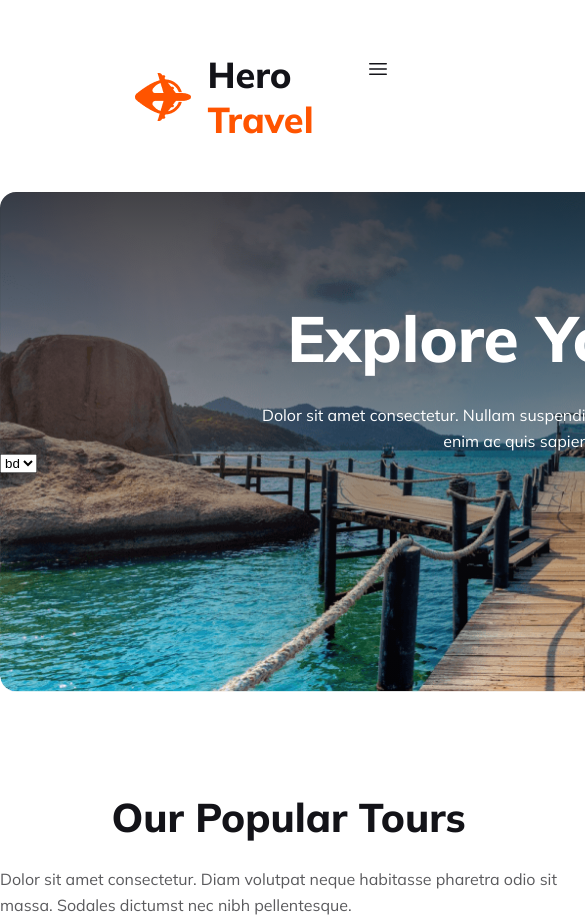
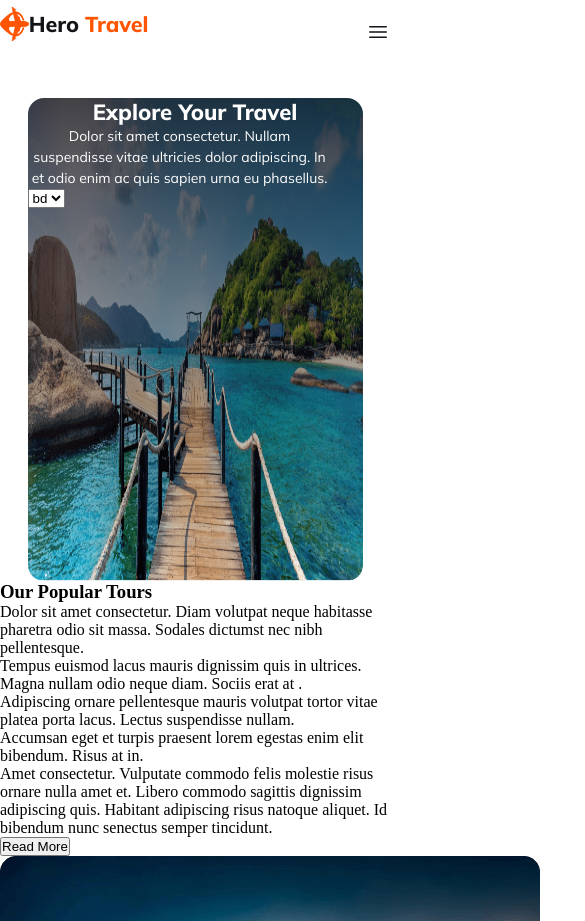
Before and after one commit to RifatRahman378/Travel, a plain HTML site: page index.html in a window 390 px wide. Shown: the top 921 px of the page, 585 px wide, since content can reach past the window. Drawn offline with Linux system fonts and the light colour scheme.

Commit message:
responsive test

```diff
--- a/index.html
+++ b/index.html
@@ -32,6 +32,9 @@
                         <li>Blog</li>
                         <li>Contact</li>
                     </ul>
+
+                </div>
+                <div class="menu">
                     <img src="./Images/Frame.svg" alt="">
                 </div>
             </div>
--- a/style.css
+++ b/style.css
@@ -2,20 +2,118 @@
     margin: 0;
     padding: 0;
 }
+
+
+
+
+
+
+
+
+
+/* section one style  */
+.section-one {
+    border-radius: 16px;
+    background-image: linear-gradient(180deg, rgba(19, 19, 24, 0.80) 0%, rgba(19, 19, 24, 0.00) 100%), url('./Images/Group\ 13\ \(1\)\ \(1\).png');
+
+    background-size: 100% 100%;
+    margin: 0 auto;
+    margin-top: 50px;
+}
+
+
+
+
+/* section two style  */
+
+/* Mobile Responsive Design */
+
+@media screen and (max-width:600px) {
+
 
     .nav-container {
         display: flex;
         align-items: center;
         justify-content: space-between;
     }
+    .nav-left {
+        display: flex;
+        align-items: center;
 
+    }
+    .nav-left img {
+        width: 28.724px;
+        height: 33.516px;
+    }
+
+    .nav-left h3 {
+        color: #131318;
+        font-family: Mulish;
+        font-size: 21.543px;
+        font-style: normal;
+        font-weight: 800;
+        line-height: normal;
+    }
+
+    .travel {
+        color: #FF5400;
+        font-family: Mulish;
+        font-size: 21.543px;
+        font-style: normal;
+        font-weight: 800;
+        line-height: normal;
+    }
+
+    .menu {
+        margin-top: 20px;
+    }
+
+    .nav-right ul {
+        display: none
+    }
+
+    .section-one {
+        width: 335px;
+        height: 483px;
+        flex-shrink: 0;
+    }
+
+    .section-one h1 {
+        color: #FFF;
+        font-family: Mulish;
+        font-size: 22px;
+        font-style: normal;
+        font-weight: 800;
+        line-height: normal;
+        text-align: center;
+    }
+
+    .section-one p {
+        width: 304px;
+        color: #FFF;
+        text-align: center;
+        font-family: Mulish;
+        font-size: 14px;
+        font-style: normal;
+        font-weight: 400;
+        line-height: 21px;
+    }
+}
+
+/* Pc Responsive */
+@media screen and (min-width:601px) {
+
+    .nav-container{
+        display: flex;
+        align-items: center;
+        justify-content: space-between;
+    }
     .nav-left {
         display: flex;
         align-items: center;
         margin-top: 52px;
         margin-left: 135px;
     }
-
     .nav-left h3 {
         color: #131318;
         font-family: Mulish;
@@ -34,10 +132,15 @@
         font-weight: 800;
         line-height: normal;
     }
-.nav-right img{
+
+    .menu img {
+        display: none
+    }
+    .nav-right img {
         width: 24px;
         height: 24px;
     }
+
     .navbar {
         display: inline-flex;
         padding: 10px 0px;
@@ -69,15 +172,10 @@
         line-height: normal;
     }
 
-/* section one style  */
+    /* section one  */
     .section-one {
-    border-radius: 16px;
-    background-image: linear-gradient(180deg, rgba(19, 19, 24, 0.80) 0%, rgba(19, 19, 24, 0.00) 100%), url('./Images/Group\ 13\ \(1\)\ \(1\).png');
         width: 1170px;
         height: 500px;
-    background-size: 100% 100%;
-    margin: 0 auto;
-    margin-top: 50px;
     }
 
     .section-one h1 {
@@ -104,7 +202,7 @@
         margin: 0 auto;
     }
 
-/* section two style  */
+    /* section two  */
     .section-two {
         width: 1170px;
         display: flex;
@@ -181,19 +279,4 @@
         height: 100%;
     }
 
-/* Mobile Responsive Design */
-
-@media screen and (max-width:600px) {
-
-    .nav-right ul {
-        display: none
 }
-}
-
-/* Pc Responsive */
-@media screen and (min-width:601px) {
-
-    .nav-right img {
-        display: none
-    }
-}
```
Lines whose indentation alone changed are shown as unchanged.
